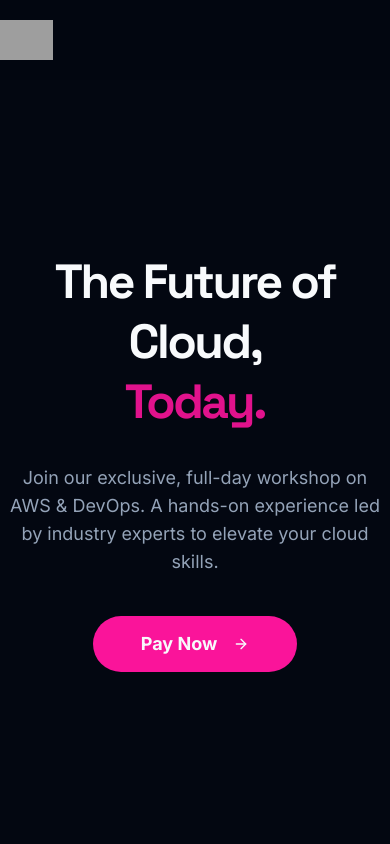
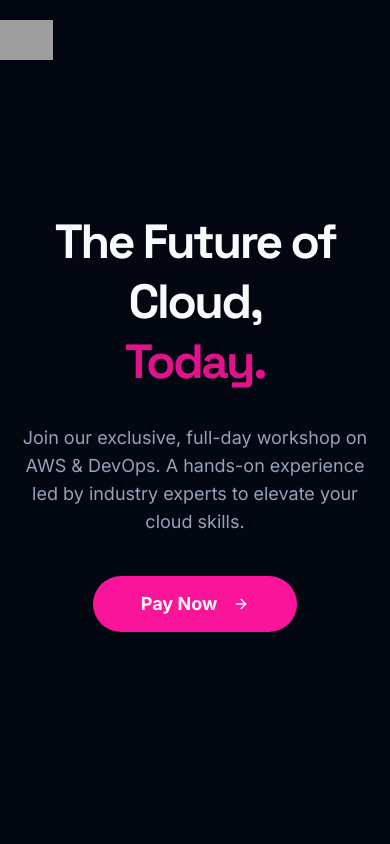
Before and after one commit to jhingalala1234/CloudX-Ascend, a Next.js app: page / in a window 390 px wide. Shown: the top 844 px of the page. Built offline with nearby package versions, Linux system fonts and the light colour scheme; grey boxes are pictures that could not be loaded.

Commit message:
changed-code-files

```diff
--- a/src/app/page.tsx
+++ b/src/app/page.tsx
@@ -8,7 +8,6 @@
   Star,
   Clock,
   BookOpen,
-  HelpCircle,
 } from 'lucide-react';
 
 import { Button } from '@/components/ui/button';
@@ -70,8 +69,11 @@
         </div>
       </header>
 
-      <main className="flex-1">
-        <section className="container flex min-h-screen items-center pt-20 text-center">
+      <main className="container mx-auto flex-1 px-4">
+        <section
+          id="home"
+          className="flex min-h-screen flex-col items-center justify-center text-center"
+        >
           <div className="relative mx-auto max-w-5xl">
             <div className="absolute -top-40 left-1/2 -z-10 h-96 w-96 -translate-x-1/2 rounded-full bg-primary/10 blur-3xl" />
             <h1 className="font-headline text-5xl font-bold leading-tight tracking-tighter sm:text-6xl md:text-7xl lg:text-8xl">
@@ -103,7 +105,7 @@
         </section>
 
         <section id="overview" className="py-20 sm:py-32">
-          <div className="container mx-auto grid grid-cols-1 items-center gap-12 md:grid-cols-2">
+          <div className="grid grid-cols-1 items-center gap-12 md:grid-cols-2">
             <div className="space-y-6">
               <h2 className="font-headline text-4xl font-bold tracking-tighter sm:text-5xl">
                 Workshop Overview
@@ -133,7 +135,7 @@
           </div>
         </section>
 
-        <section id="learn" className="bg-secondary/50 py-20 sm:py-32">
+        <section id="learn" className="bg-secondary/50 py-20 sm:py-32 -mx-4 px-4">
           <div className="container mx-auto text-center">
             <h2 className="font-headline text-4xl font-bold tracking-tighter sm:text-5xl">
               What You'll Learn
@@ -178,7 +180,7 @@
         </section>
 
         <section id="speakers" className="py-20 sm:py-32">
-          <div className="container mx-auto text-center">
+          <div className="text-center">
             <h2 className="font-headline text-4xl font-bold tracking-tighter sm:text-5xl">
               Meet the Speakers
             </h2>
@@ -219,7 +221,7 @@
           </div>
         </section>
 
-        <section id="schedule" className="bg-secondary/50 py-20 sm:py-32">
+        <section id="schedule" className="bg-secondary/50 py-20 sm:py-32 -mx-4 px-4">
           <div className="container mx-auto max-w-3xl text-center">
             <h2 className="font-headline text-4xl font-bold tracking-tighter sm:text-5xl">
               Workshop Schedule
@@ -278,7 +280,7 @@
         </section>
 
         <section id="faq" className="py-20 sm:py-32">
-          <div className="container mx-auto max-w-3xl">
+          <div className="mx-auto max-w-3xl">
             <h2 className="text-center font-headline text-4xl font-bold tracking-tighter sm:text-5xl">
               Frequently Asked Questions
             </h2>
```
